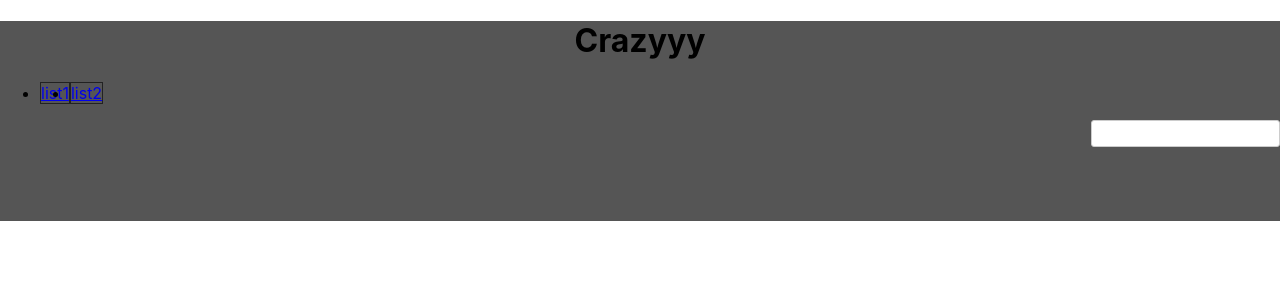
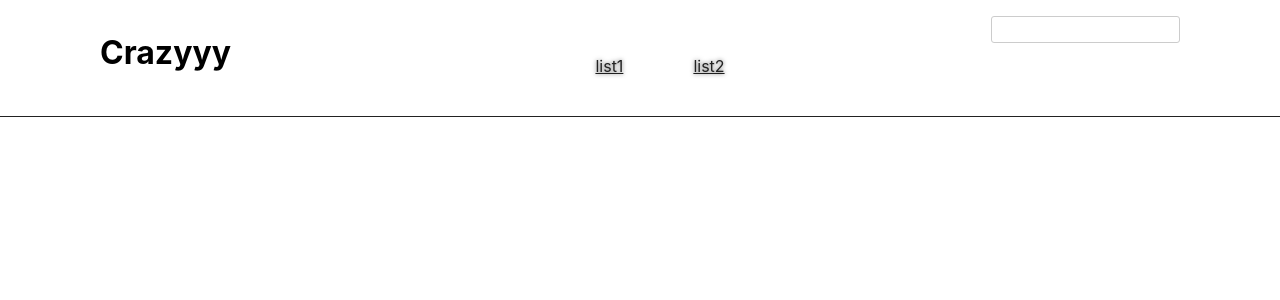
Before and after one commit to CleanUIUX/Crazyyy, a React (Create React App) app in the folder blog/: page / in a window 1280 px wide. Shown: the top 300 px of the page. Built offline with nearby package versions, Linux system fonts and the light colour scheme.

Commit message:
스크롤 시 헤더 배경색 추가

```diff
--- a/blog/package.json
+++ b/blog/package.json
@@ -11,6 +11,7 @@
     "react-router-dom": "^6.23.0",
     "react-scripts": "5.0.1",
     "styled-components": "^6.1.9",
+    "styled-reset": "^4.5.2",
     "web-vitals": "^2.1.4"
   },
   "scripts": {
--- a/blog/public/index.html
+++ b/blog/public/index.html
@@ -3,6 +3,7 @@
   <head>
     <meta charset="utf-8" />
     <link rel="icon" href="%PUBLIC_URL%/favicon.ico" />
+    <link rel="stylesheet" href="%PUBLIC_URL%/reset.css" />
     <meta name="viewport" content="width=device-width, initial-scale=1" />
     <meta name="theme-color" content="#000000" />
     <meta
--- /dev/null
+++ b/blog/public/reset.css
@@ -0,0 +1,50 @@
+// reset.css
+
+/* http://meyerweb.com/eric/tools/css/reset/
+   v2.0 | 20110126
+   License: none (public domain)
+*/
+
+html, body, div, span, applet, object, iframe,
+h1, h2, h3, h4, h5, h6, p, blockquote, pre,
+a, abbr, acronym, address, big, cite, code,
+del, dfn, em, img, ins, kbd, q, s, samp,
+small, strike, strong, sub, sup, tt, var,
+b, u, i, center,
+dl, dt, dd, ol, ul, li,
+fieldset, form, label, legend,
+table, caption, tbody, tfoot, thead, tr, th, td,
+article, aside, canvas, details, embed,
+figure, figcaption, footer, header, hgroup,
+menu, nav, output, ruby, section, summary,
+time, mark, audio, video {
+	margin: 0;
+	padding: 0;
+	border: 0;
+	font-size: 100%;
+	font: inherit;
+	vertical-align: baseline;
+}
+/* HTML5 display-role reset for older browsers */
+article, aside, details, figcaption, figure,
+footer, header, hgroup, menu, nav, section {
+	display: block;
+}
+body {
+	line-height: 1;
+}
+ol, ul {
+	list-style: none;
+}
+blockquote, q {
+	quotes: none;
+}
+blockquote:before, blockquote:after,
+q:before, q:after {
+	content: '';
+	content: none;
+}
+table {
+	border-collapse: collapse;
+	border-spacing: 0;
+}
--- a/blog/src/App.js
+++ b/blog/src/App.js
@@ -1,11 +1,13 @@
 import logo from './logo.svg';
 import './App.css';
 import Header from './components/Header';
+import Contents from './components/Contents';
 
 function App() {
   return (
     <div className="App">
       <Header />
+      <Contents />
     </div>
   );
 }
--- /dev/null
+++ b/blog/src/components/Contents.jsx
@@ -0,0 +1,13 @@
+import styled from "styled-components";
+
+function Contents(){
+    return(
+        <StyledWrap></StyledWrap>
+    )
+}
+
+const StyledWrap = styled.div`
+    height:100vh;
+`
+
+export default Contents;
--- a/blog/src/components/Header.jsx
+++ b/blog/src/components/Header.jsx
@@ -1,19 +1,39 @@
 import styled from "styled-components";
 import { BrowserRouter as Router, Link } from 'react-router-dom'
+import { useState, useEffect } from "react";
 
 function Header() {
+
+    const [scrollY, setScrollY ] = useState(0);
+
+    useEffect(() => {
+        const handleScroll = () => {
+            setScrollY(window.scrollY);
+        };
+
+        window.addEventListener('scroll', handleScroll);
+
+        return () => {
+            window.removeEventListener('scroll', handleScroll)
+        }
+    })
+
     return(
         <Router>
-            <StyledHeader>
-                <h1>Crazyyy</h1>
-                <StyledGnb>
-                    <StyledItem><Link to="/">list1</Link></StyledItem>
-                    <StyledItem><Link to="/">list2</Link></StyledItem>
-                </StyledGnb>
-                <StyledBox>
-                    <SearchInput type="text" />
-                    {/* <button className="btn_del"></button> */}
-                </StyledBox>
+            <StyledHeader style={{ backgroundColor: scrollY > 0 ? 'red' : 'transparent' }}>
+                <StyleInner>
+                    <StyleLogo>Crazyyy</StyleLogo>
+                    <StyledNav>
+                        <StyledUl>
+                            <StyledItem><StyledLink to="/">list1</StyledLink></StyledItem>
+                            <StyledItem><StyledLink to="/">list2</StyledLink></StyledItem>
+                        </StyledUl>
+                    </StyledNav>
+                    <StyledBox>
+                        <SearchInput type="text" />
+                        {/* <button className="btn_del"></button> */}
+                    </StyledBox>
+                </StyleInner>
             </StyledHeader>
         </Router>
     )
@@ -21,18 +41,44 @@
 
 const StyledHeader = styled.header`
     width:100%;
-    height:200px;
-    background:#555;
+    height:100px;
+    border-bottom:1px solid #222 ;
 `;
-const StyledGnb = styled.ul`
-    display:flex;
+const StyleInner = styled.div`
+    position:relative;
+    margin:0 100px;
+`
+const StyleLogo = styled.h1`
+    position:absolute;
+    top:0;
+    left:0;
+`
+const StyledNav = styled.nav`
+    display:block;
 `;
+const StyledUl = styled.ul`
+    display: flex;
+    flex-wrap: wrap;
+    justify-content: center;
+    align-items: center;
+    height: 100px;
+`
 const StyledItem = styled.li`
-    border:1px solid #222;
+    height:100%;
 `;
+const StyledLink = styled(Link)`
+    display: flex;
+    align-items: center;
+    padding: 0 35px;
+    height: 100%;
+    color: #222;
+    text-shadow: 0px 0px 4px rgba(0, 0, 0, 0.60);
 
+`;
 const StyledBox = styled.div`
-    float:right;
+    position:absolute;
+    top:0;
+    right:0;
 `;
 const SearchInput = styled.input`
     padding: 5px;
```
Also changed, not shown: 1 other file (tests, documents, lock files or other folders).
